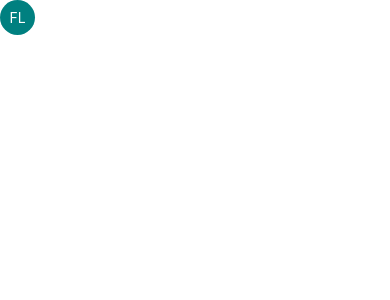
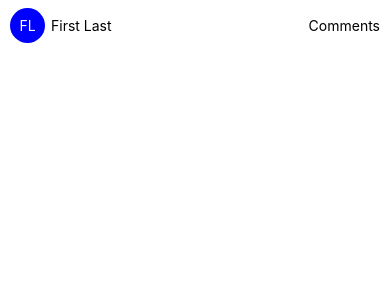
Before and after one commit to just-demi/BlogBoard, a React Native app: screen / in a window 390 px wide. Shown: the top 300 px of the page. Built offline with nearby package versions, Linux system fonts and the light colour scheme.

Commit message:
created author row

```diff
--- a/App.js
+++ b/App.js
@@ -8,16 +8,28 @@ import { render } from 'react-dom';
 import react from 'react';
 import Constants from 'expo-constants';
 
+import AuthorRow from './src/components/AuthorRow';
+
 export default class App extends react.Component{
   render(){
   return (
     <View style={styles.container}>
-    <Avatar initials={'FL'} size={35} backgroundColor={'teal'} />
+    <AuthorRow
+      fullname={'First Last'}
+      linkText={'Comments'}
+      onPressLinkText={()=>{
+        console.log('Pressed link!');
+      }}
+    />
     </View>
   );
   }
-  //return <Homepage />;
+
 }
+
+/*export default function App(){
+  return <Homepage />;
+}*/
 
 const styles = StyleSheet.create({
   container: {
--- /dev/null
+++ b/src/components/AuthorRow.js
@@ -0,0 +1,46 @@
+import {StyleSheet, Text, TouchableOpacity, View} from 'react-native';
+import PropTypes from 'prop-types';
+import React from 'react';
+
+import Avatar from './Avatar';
+//import getAvatarColor from '../utils/getAvatarColor';
+//import getInitials from '../utils/getInitials';
+
+export default function AuthorRow({fullname, linkText, onPressLinkText}){
+    return(
+        <View style={styles.container}>
+            <Avatar
+              size={35}
+              initials={'FL'}
+              backgroundColor={'blue'}
+              />
+              <Text style={styles.text} numberOfLines={1}>
+                  {fullname}
+              </Text>
+              {!!linkText && (
+                  <TouchableOpacity onPress={onPressLinkText}>
+                      <Text numberOfLines={1}>{linkText}</Text>
+                  </TouchableOpacity>
+              )}
+        </View>
+    )
+}
+
+AuthorRow.PropTypes = {
+    fullname: PropTypes.string.isRequired,
+    linkText: PropTypes.string.isRequired,
+    onPressLinkText: PropTypes.func.isRequired,
+};
+
+const styles = StyleSheet.create({
+    container:{
+        height: 50,
+        flexDirection: 'row',
+        alignItems: 'center',
+        paddingHorizontal: 10,
+    },
+    text: {
+        flex: 1,
+        marginHorizontal: 6
+    },
+});
```
